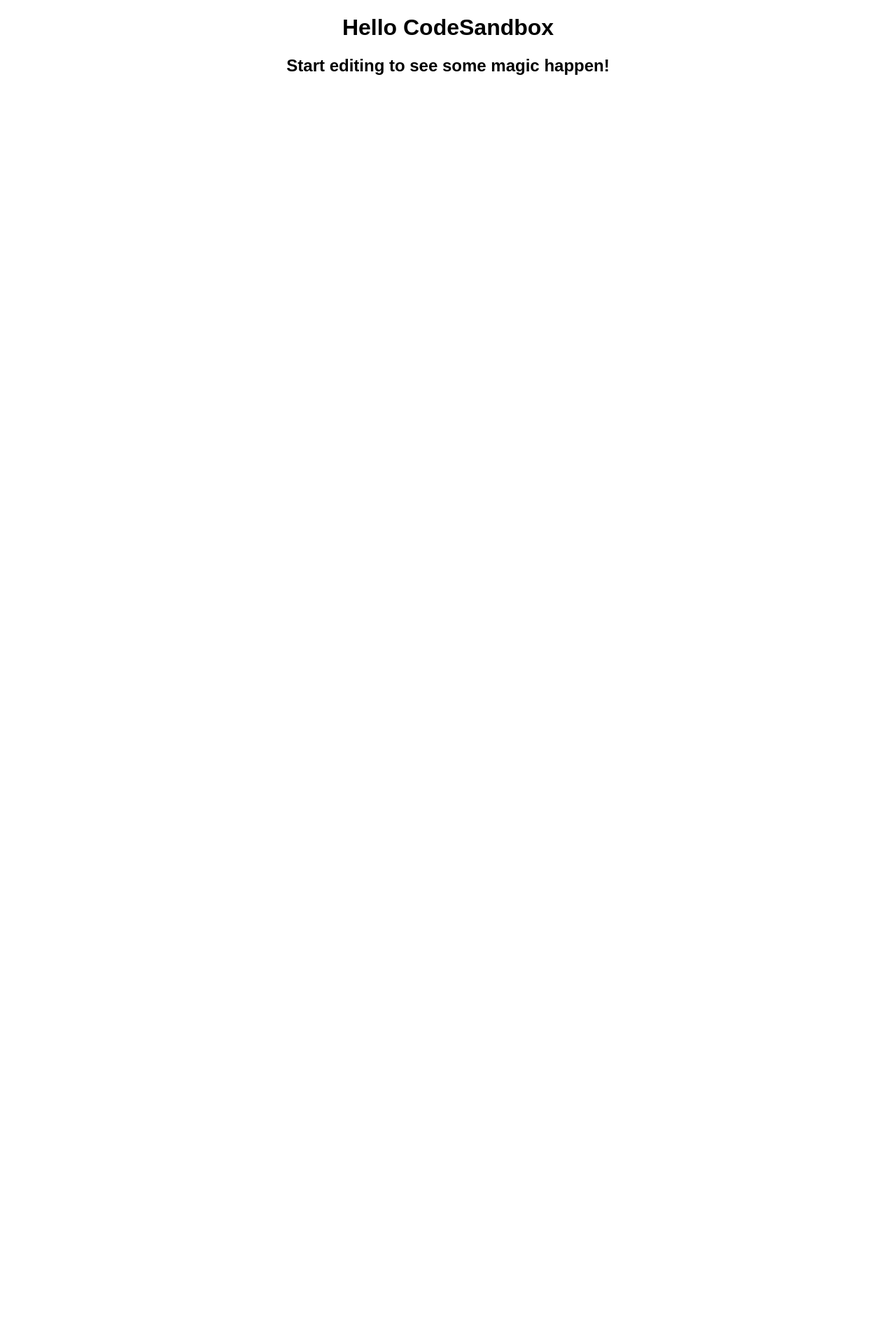
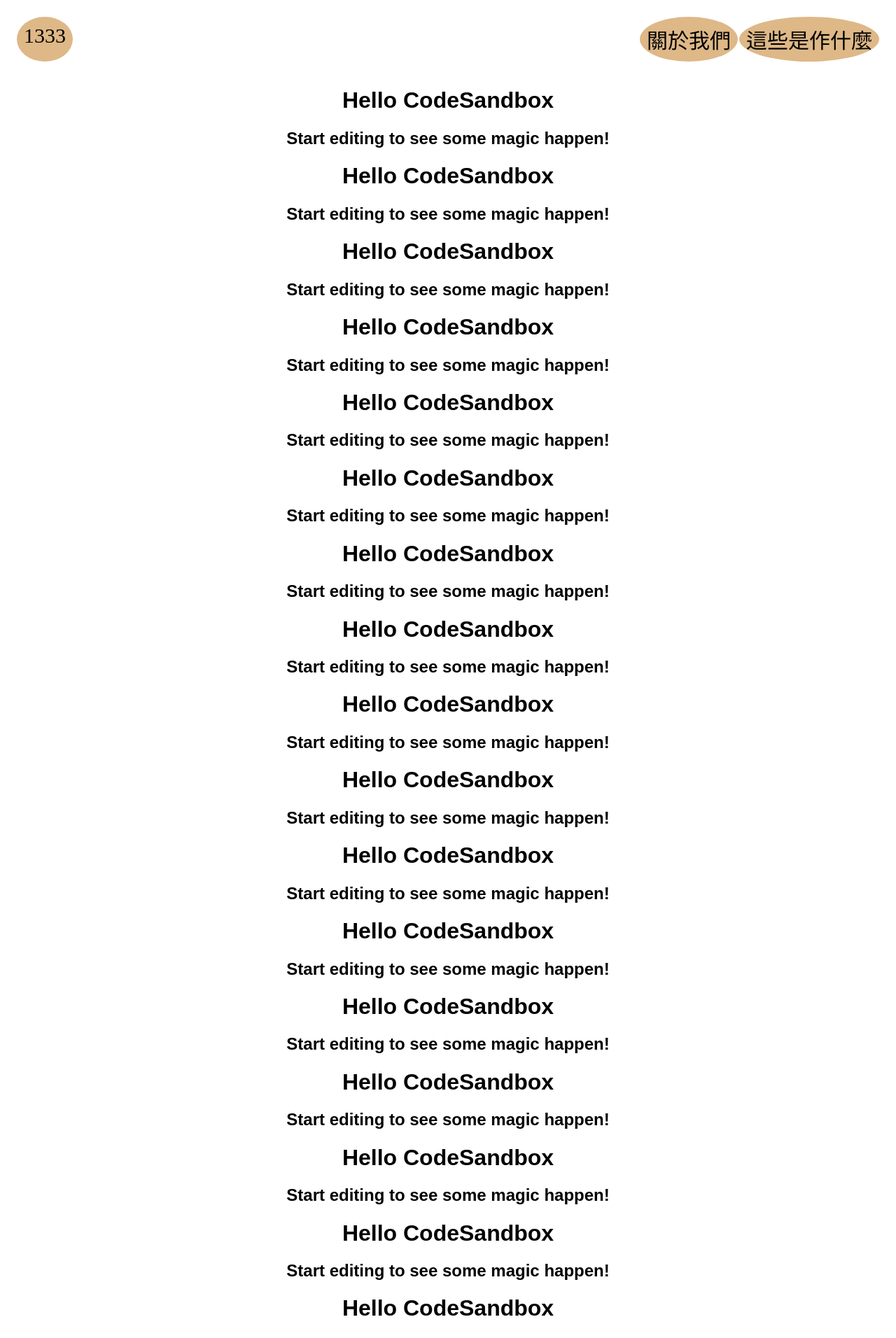
Before and after one commit to ImitatedSky/resume, a React (Create React App) app: page / in a window 1280 px wide. Shown: the top 1912 px of the page at 70% size. Before the commit the page ends 800 px from the top, so only its background shows below. Built offline with nearby package versions, Linux system fonts and the light colour scheme.

Commit message:
Update 6 files

```diff
--- a/src/components/footer.js
+++ b/src/components/footer.js
@@ -0,0 +1,12 @@
+import { useState, useEffect } from "react";
+import "../styles.css";
+
+export default function Footer() {
+  return (
+    <div className="Footer">
+      <div>1</div>
+      <div>2</div>
+      <div>3</div>
+    </div>
+  );
+}
--- a/src/components/header.js
+++ b/src/components/header.js
@@ -1,16 +1,37 @@
 import { useState, useEffect } from "react";
-import "../styles.css";
+import "../style/nav.css";
 
 export default function Header() {
-  const [isTransparent, setIsTransparent] = useState(true);
-  const scrollThreshold = 100; // 滾動閾值
+  const [scrollDownBool, setScrollDownBool] = useState(false);
+  let lastScrollTop = 0;
+  let downScrollCount = 0;
+  let upScrollCount = 0;
 
   useEffect(() => {
     function handleScroll() {
-      if (window.scrollY > scrollThreshold) {
-        setIsTransparent(false);
-      } else {
-        setIsTransparent(true);
+      const currentScroll =
+        window.pageYOffset || document.documentElement.scrollTop;
+      if (currentScroll > lastScrollTop) {
+        // 向下滾動
+        downScrollCount++;
+        upScrollCount = 0;
+      } else if (currentScroll < lastScrollTop) {
+        // 向上滾動
+        upScrollCount++;
+        downScrollCount = 0;
+      }
+      lastScrollTop = currentScroll <= 0 ? 0 : currentScroll; // 防止無限滾動
+
+      if (downScrollCount >= 50) {
+        console.log("連續向下滾動超過50次");
+        downScrollCount = 0;
+        setScrollDownBool(true);
+      }
+
+      if (upScrollCount >= 25 || currentScroll == 0) {
+        console.log("連續向上滾動超過25次");
+        upScrollCount = 0;
+        setScrollDownBool(false);
       }
     }
 
@@ -21,28 +42,20 @@
     };
   }, []);
 
+  const navStyle = {
+    opacity: scrollDownBool ? 0.2 : 1,
+  };
+
   return (
-    <div
-      className="Header"
-      style={{
-        backgroundColor: isTransparent ? "transparent" : "#666",
-        opacity: isTransparent ? 0.7 : 1,
-        position: "fixed",
-        top: 0,
-        left: 0,
-        right: 0,
-        padding: "15px",
-        textAlign: "center",
-        fontSize: "35px",
-        color: "white",
-        display: "flex",
-        justifyContent: "space-between",
-        zIndex: 9999
-      }}
-    >
-      <div>1</div>
-      <div>2</div>
-      <div>3</div>
-    </div>
+    <>
+      <nav className="Header" style={navStyle}>
+        <div>1333</div>
+        <div>
+          關於我們<a href="https://ex.com"></a>
+        </div>
+        <div>這些是作什麼</div>
+      </nav>
+      <div></div>
+    </>
   );
 }
--- /dev/null
+++ b/src/components/test.js
@@ -0,0 +1,11 @@
+import { useState, useEffect } from "react";
+import "../styles.css";
+
+export default function Test() {
+  return (
+    <>
+      className="test"
+      <div>這些是作什麼</div>
+    </>
+  );
+}
--- a/src/index.js
+++ b/src/index.js
@@ -2,12 +2,34 @@
 import { createRoot } from "react-dom/client";
 
 import App from "./App";
+import Test from "./components/test";
+import Header from "./components/header";
+import Footer from "./components/footer";
 
 const rootElement = document.getElementById("root");
 const root = createRoot(rootElement);
 
 root.render(
   <StrictMode>
+    <Header />
     <App />
+    <App />
+    <App />
+    <App />
+    <App />
+    <App />
+    <App />
+    <App />
+    <App />
+    <App />
+    <App />
+    <App />
+    <App />
+    <App />
+    <App />
+    <App />
+    <App />
+    <App />
+    <Footer />
   </StrictMode>
 );
--- /dev/null
+++ b/src/style/nav.css
@@ -0,0 +1,34 @@
+.Header {
+  position: sticky; /* 將 Header 元素設置為固定定位 */
+  top: 0; /* 將 Header 元素的頂部固定在頁面頂部 */
+  left: 0; /* 將 Header 元素的左邊固定在頁面左邊 */
+  right: 0; /*將 Header 元素的右邊固定在頁面右邊*/
+  padding: 15px;
+  text-align: center;
+  font-size: 35px;
+
+  justify-content: space-between; /* 將子元素均勻分佈 */
+  display: flex; /* 設置 display 為 flex */
+  flex-direction: row; /* 設置主軸方向為橫向排列 */
+
+  transition: opacity 0.76s;
+}
+.Header > div:first-child {
+  margin-right: auto; /* 將第一個子元素靠左 */
+}
+.Header > div {
+  border: none;
+  border-radius: 50%;
+  background: burlywood;
+
+  overflow: hidden;
+  white-space: nowrap;
+  padding: 10px;
+
+  margin: 1px;
+  font-size: 30px;
+  mix-blend-mode: difference; /*字體顏色相反*/
+}
+.Header > div:hover {
+  background: burlywood + #000;
+}
--- a/src/styles.css
+++ b/src/styles.css
@@ -2,33 +2,11 @@
   font-family: sans-serif;
   text-align: center;
 }
-.Header {
-  position: fixed; /* 將 Header 元素設置為固定定位 */
-  top: 0; /* 將 Header 元素的頂部固定在頁面頂部 */
+
+
+.Footer {
   left: 0; /* 將 Header 元素的左邊固定在頁面左邊 */
   right: 0; /* 將 Header 元素的右邊固定在頁面右邊 */
-  opacity: 0.7; /* 設置透明度為 0.7 */
-  background-color: #666;
-  padding: 15px;
-  text-align: center;
-  font-size: 35px;
-  color: white;
-  justify-content: space-between; /* 將子元素均勻分佈 */
-  display: flex; /* 設置 display 為 flex */
-  flex-direction: row; /* 設置主軸方向為橫向排列 */
-}
-.Header > div:first-child {
-  margin-right: auto; /* 將第一個子元素靠左 */
-}
-.Header > div {
-  color: #000000;
-  background-color: #ffecb9;
-  margin: 1px;
-  padding: 20px;
-  font-size: 30px;
-}
-
-.Footer {
   background-color: #777;
   padding: 10px;
   text-align: center;
```
